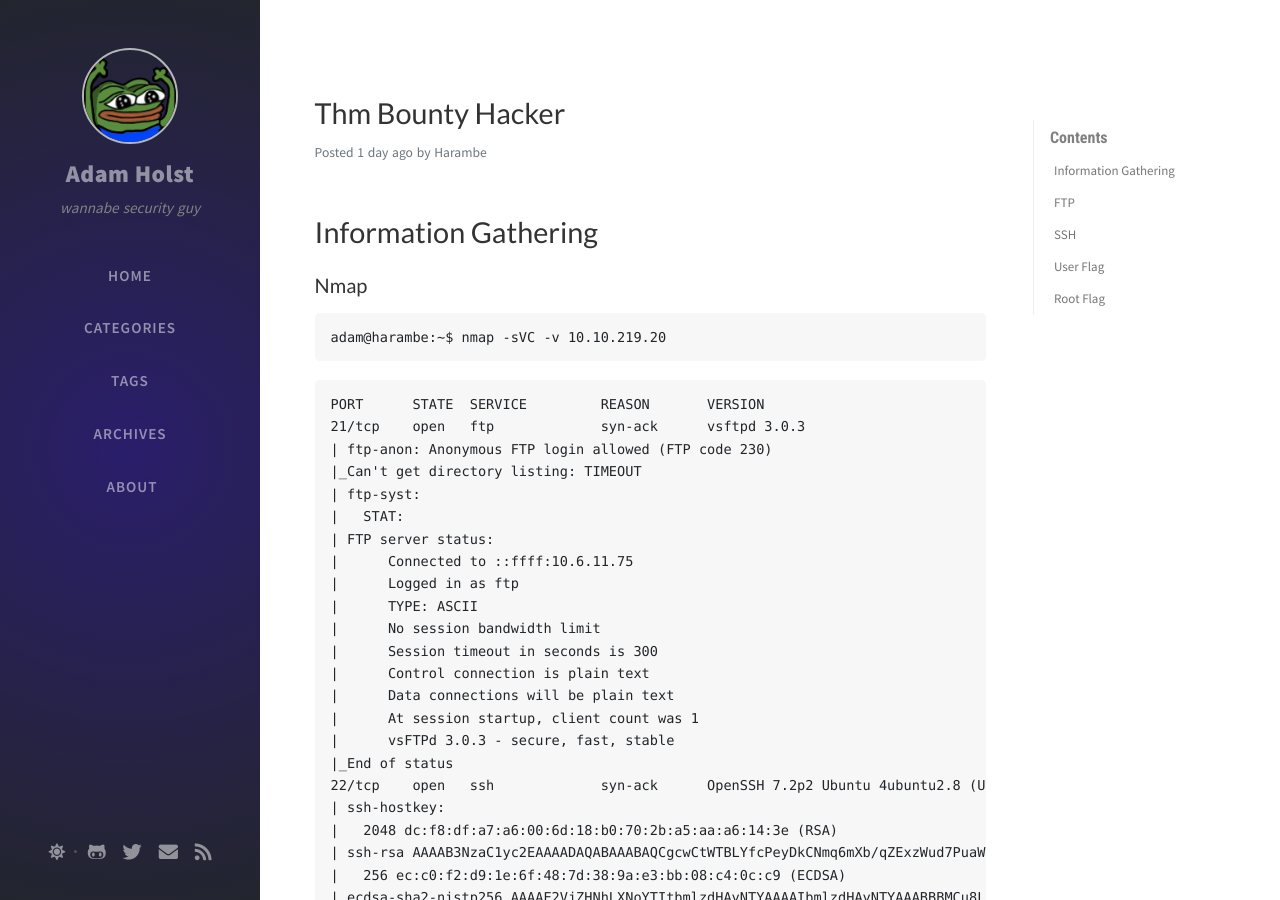
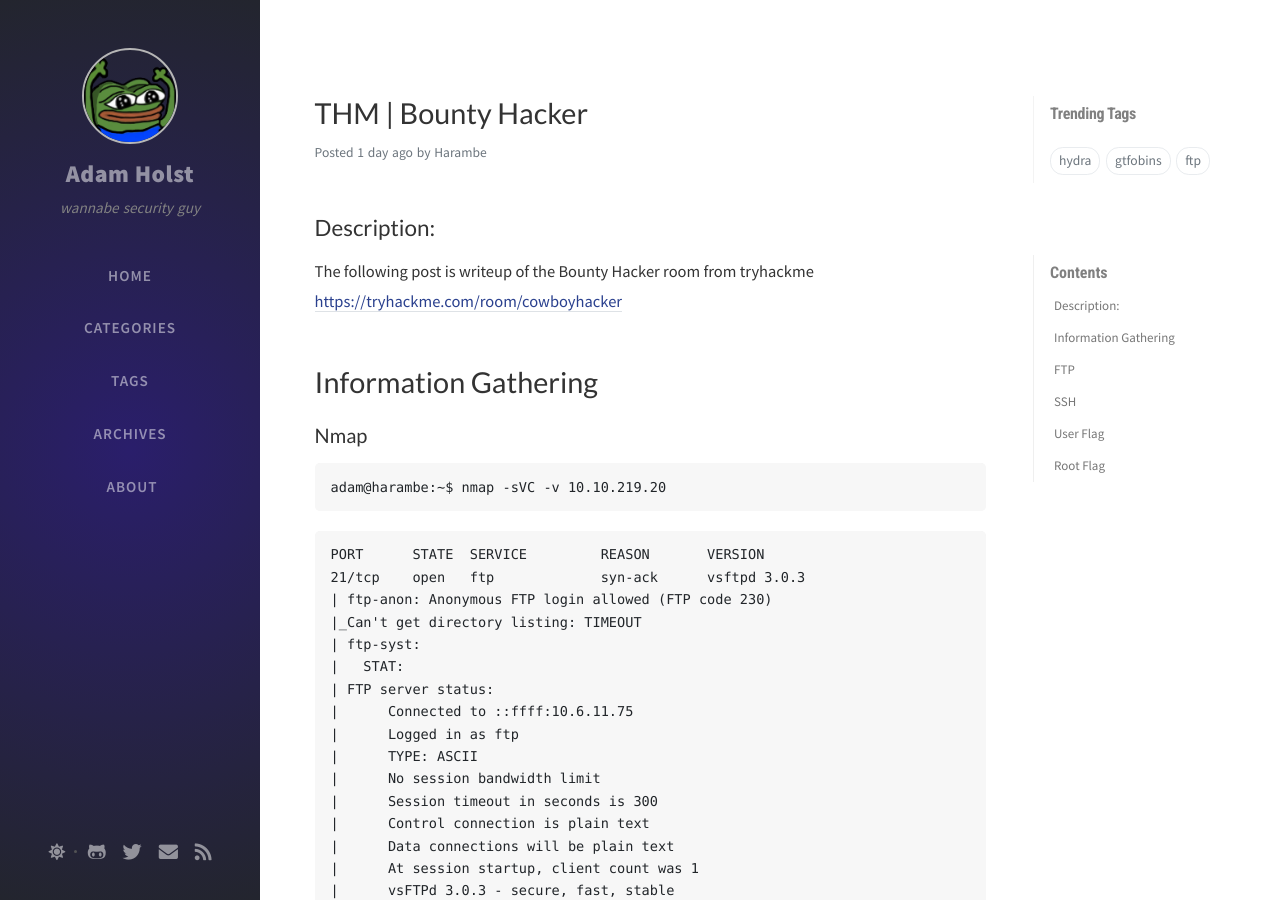
Before and after one commit to adamholst/-OLD-adamholst.github.io, a Jekyll site: the page built from _posts/2020-08-17-THM-Bounty-Hacker.md, in a window 1280 px wide and 900 px high. Built offline with Jekyll 4.4.1, drawn with Linux system fonts in a browser that asks for light colours; nearby versions of some CDN libraries; comment, search, counter and statistics services are not loaded; some of the changed text lies outside the part shown.

Commit message:
Add files via upload

````diff
--- a/_posts/2020-08-17-THM-Bounty-Hacker.md
+++ b/_posts/2020-08-17-THM-Bounty-Hacker.md
@@ -1,3 +1,17 @@
+---
+
+title: THM | Bounty Hacker
+date: 2020-08-17 16:00:00 +5:30
+description: The Following Post is writeup of bountyhacker room of tryhackme # Add post description (optional)
+categories: [CTF, THM]
+tags: [hydra, gtfobins, ftp] # add tag
+
+---
+
+## Description:
+
+The following post is writeup of the Bounty Hacker room from tryhackme <https://tryhackme.com/room/cowboyhacker>
+
 # Information Gathering
 ### Nmap
 ```
````
